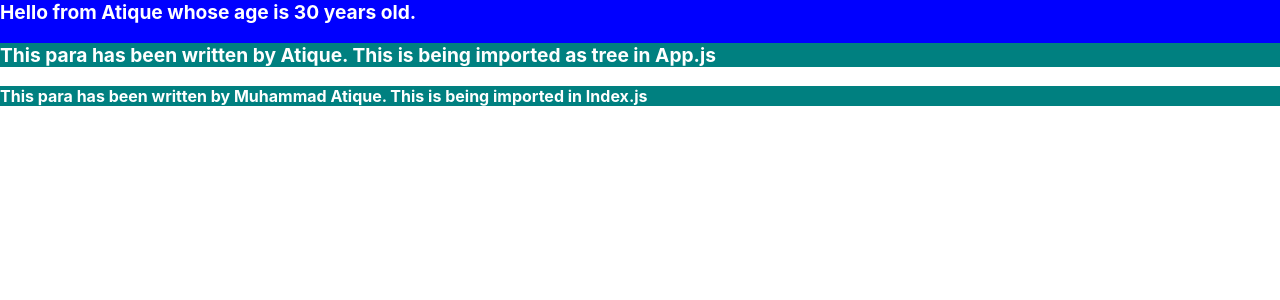
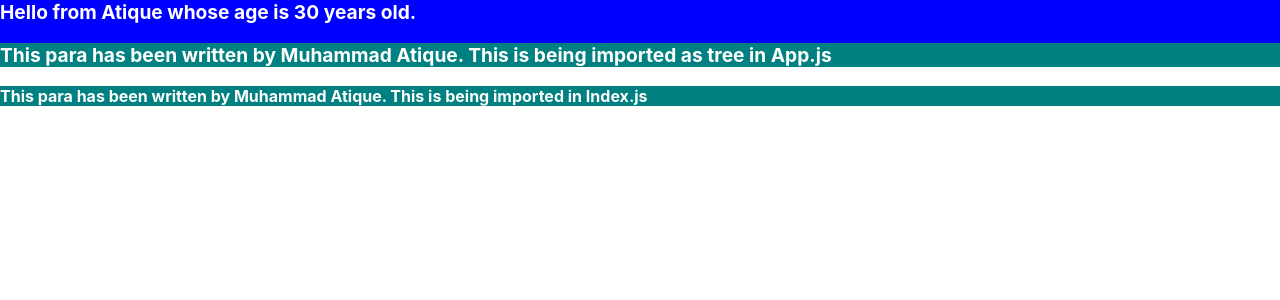
Before and after one commit to muhammad-atique/learning-react-class3-assignment, a React (Create React App) app: page / in a window 1280 px wide. Shown: the top 300 px of the page. Built offline with nearby package versions, Linux system fonts and the light colour scheme.

Commit message:
Changes made in App.js for testing deployed website

```diff
--- a/src/App.js
+++ b/src/App.js
@@ -7,7 +7,7 @@ import './hello.css'
 const App = ({ name, age, space }) => < div className = "app_div" > Hello from { name }
 whose age is { age - 10 } { space }
 years old. <
-    br / > < Hello fullName = "Atique. This is being imported as tree in App.js" > < /Hello> < /
+    br / > < Hello fullName = "Muhammad Atique. This is being imported as tree in App.js" > < /Hello> < /
 div > ;
 
 
```
